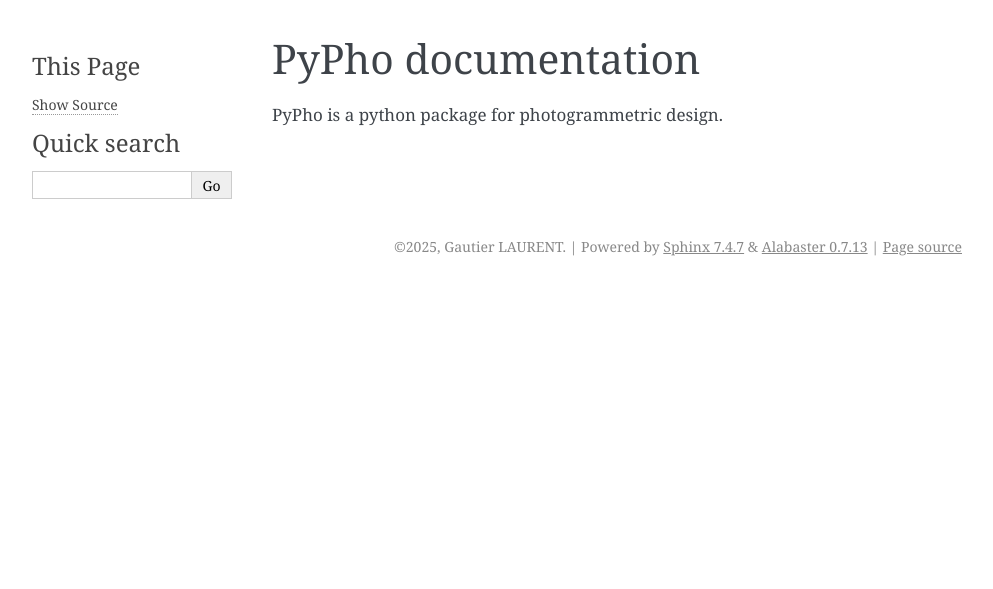
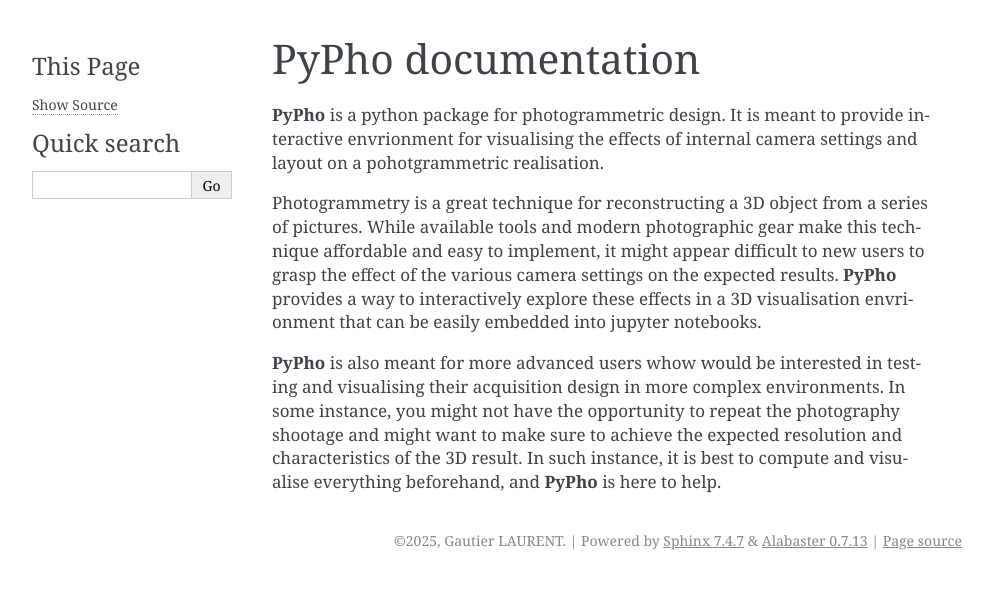
Before and after one commit to GeoISTO/PyPho, a Sphinx documentation site: the page built from docs/source/index.rst, in a window 1280 px wide. Shown: the top 589 px of the page, without its empty margins (148-1141 px from the left). Built offline with Sphinx 7.4.7, drawn with Linux system fonts in a browser that asks for light colours.

Commit message:
firts doc paragraphs

```diff
--- a/docs/source/index.rst
+++ b/docs/source/index.rst
@@ -6,7 +6,19 @@
 PyPho documentation
 ===================
 
-PyPho is a python package for photogrammetric design.
+**PyPho** is a python package for photogrammetric design.
+It is meant to provide interactive envrionment for visualising the effects of internal camera settings and layout on a pohotgrammetric realisation.
+
+Photogrammetry is a great technique for reconstructing a 3D object from a series of pictures.
+While available tools and modern photographic gear make this technique affordable and easy to implement,
+it might appear difficult to new users to grasp the effect of the various camera settings on the expected results.
+**PyPho** provides a way to interactively explore these effects in a 3D visualisation envrionment
+that can be easily embedded into jupyter notebooks.
+
+**PyPho** is also meant for more advanced users whow would be interested in testing and visualising their acquisition design in more complex environments.
+In some instance, you might not have the opportunity to repeat the photography shootage
+and might want to make sure to achieve the expected resolution and characteristics of the 3D result.
+In such instance, it is best to compute and visualise everything beforehand, and **PyPho** is here to help.
 
 
 .. toctree::
```
Also changed, not shown: DevNotes.md (+2 -2 lines).
